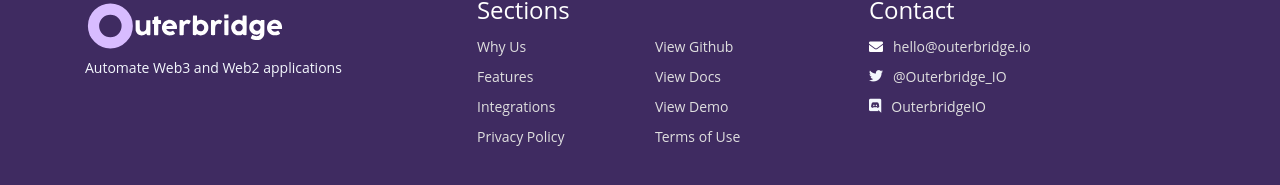
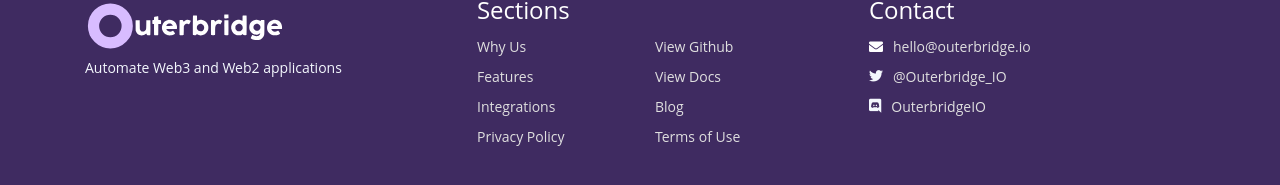
Before and after one commit to Outerbridgeio/OuterbridgePage, a Next.js app: page /terms in a window 1280 px wide. Shown: the part 1790-1975 px from the top of the page. Built offline with nearby package versions, Linux system fonts and the light colour scheme.

Commit message:
add blog link

```diff
--- a/components/footer/Footer.js
+++ b/components/footer/Footer.js
@@ -58,7 +58,7 @@
                                                 <a className="white" href="https://docs.outerbridge.io" target="_blank" >View Docs</a>
                                             </li>
                                             <li className="media">
-                                                <a className="white" href="https://demo.outerbridge.io" target="_blank" >View Demo</a>
+                                                <a className="white" href="https://blog.outerbridge.io" target="_blank" >Blog</a>
                                             </li>
                                             <li className="media">
                                                 <a className="white" href="/terms" target="_blank" >Terms of Use</a>
```
